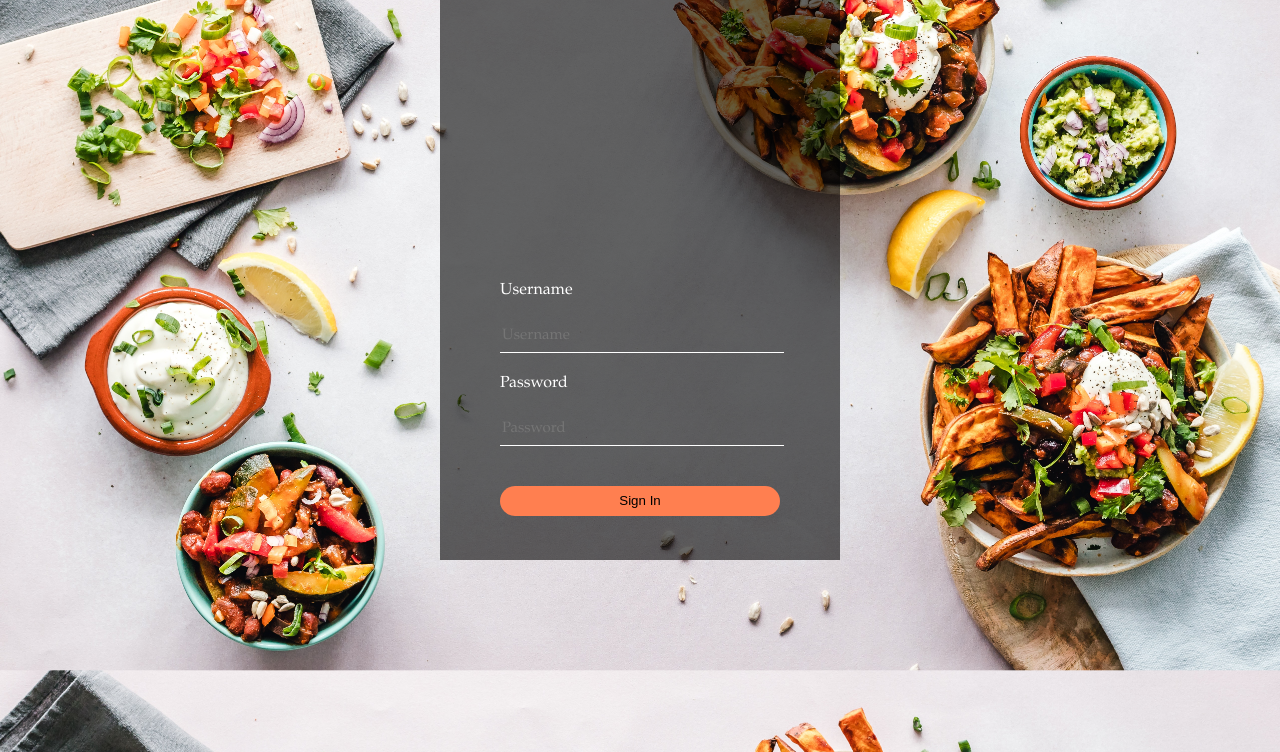
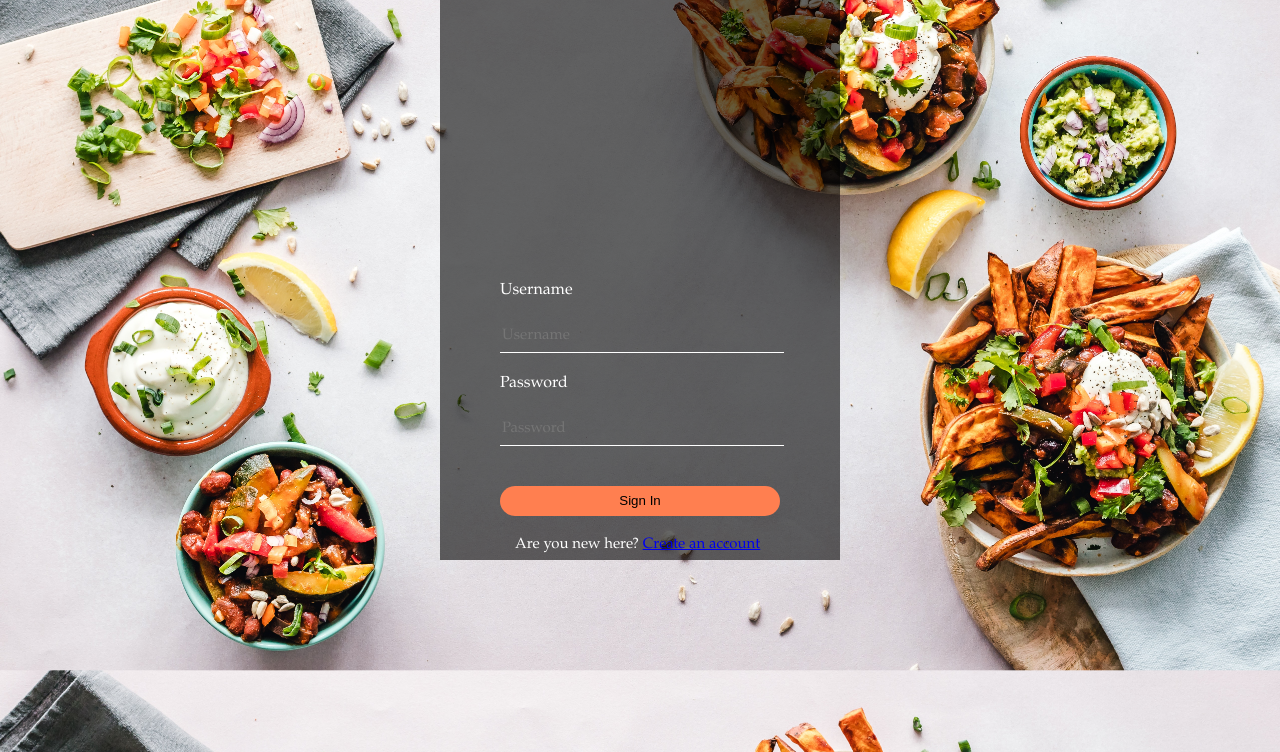
Before and after one commit to rumeleazar/FlaskSampleProject, a Flask app: page /login in a window 1280 px wide. Shown: the part 183-935 px from the top of the page. Run offline with Flask 2, Linux system fonts and the light colour scheme; some libraries are stand-ins or nearby versions.

Commit message:
Changed some text and the shoutout for the quotegarden

```diff
--- a/static/style.css
+++ b/static/style.css
@@ -18,6 +18,7 @@ body	{
 	margin: 0;
 	padding: 0;
 	overflow: auto;
+	font-size:100%;
 }
 
 footer 	{
@@ -457,6 +458,20 @@ nav a{
 	float;left:
 	margin:0;
 	padding: 0;
+}
+
+.logincontainer p {
+	font-family: 'Palatino Linotype', 'Book Antiqua', Palatino, serif;
+	margin:auto;
+	position: relative;
+	font-size: 15px;
+	margin-left:15px;
+
+}
+
+.logincontainer p a{
+	text-decoration: underline;
+
 }
 
 .formsbox {
--- a/templates/login.html
+++ b/templates/login.html
@@ -52,6 +52,9 @@
 				  	<div>
 				  		<button type="submit">Sign In</button>
 				  	</div>
+				  	<div>
+						<p> Are you new here? <a href = 'register'>Create an account</a></p>
+					</div>
 			  	</div>
 			</form>
 		</div>
```
Also changed, not shown: templates/index.html (+12 -4 lines).
